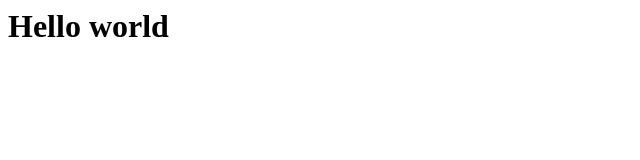
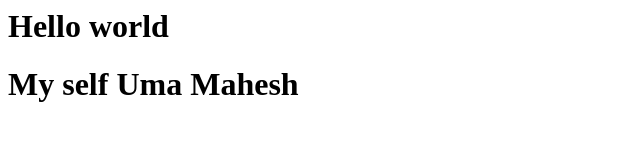
Before and after one commit to GitPracticeAccount27/samplerepo, a plain HTML site: page index.html in a window 1280 px wide. Shown: the whole page, without its empty margins (0-640 px from the left). Drawn offline with Linux system fonts and the light colour scheme.

Commit message:
Update index.html

```diff
--- a/index.html
+++ b/index.html
@@ -1 +1,2 @@
 <h1> Hello world</h1>
+<h1> My self Uma Mahesh</h1>
```
